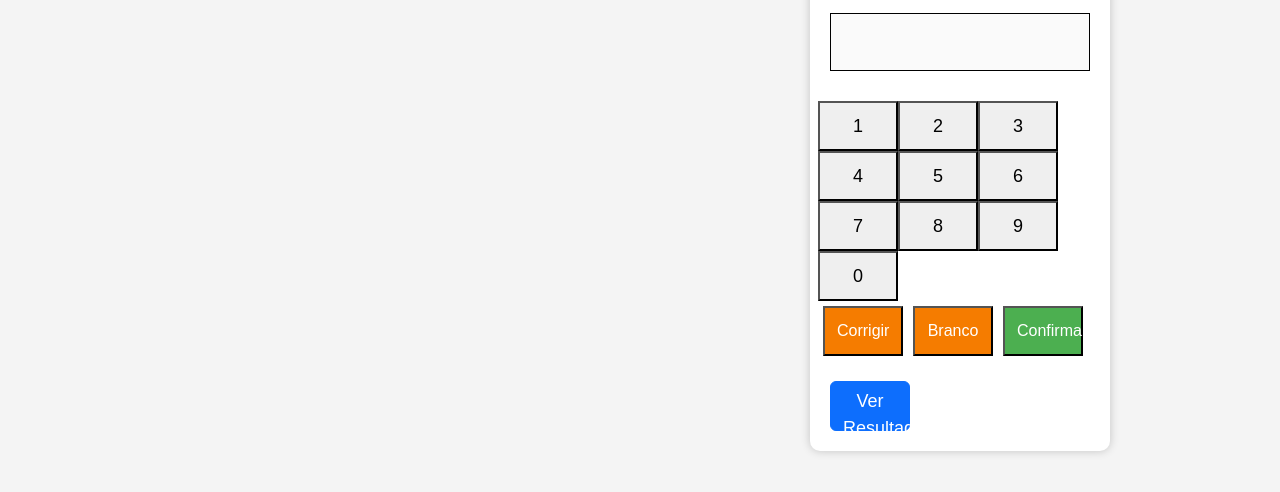
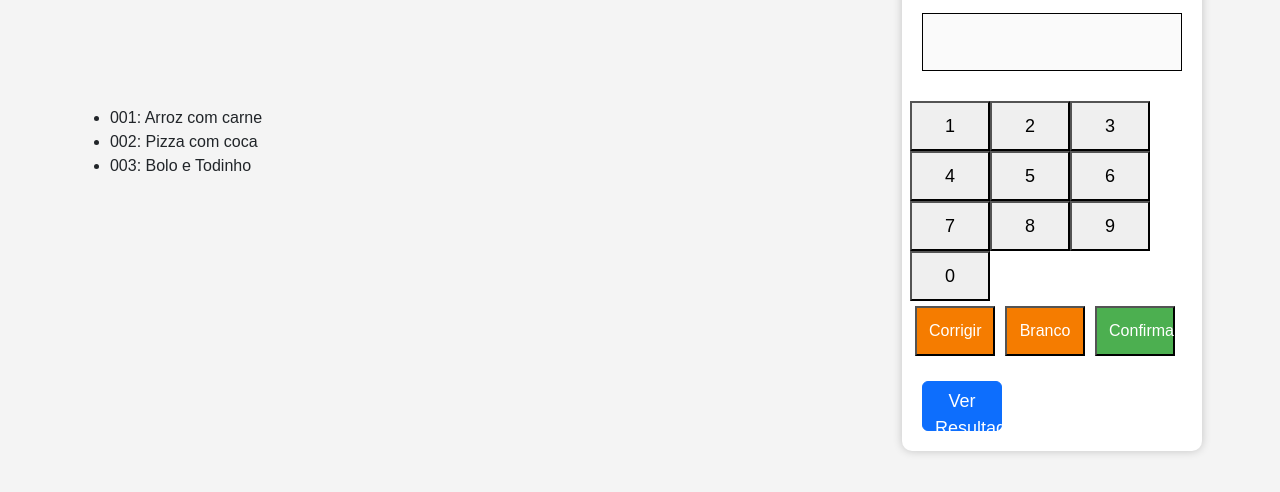
Before and after one commit to grupo001efg/urnaeletronica, a plain HTML site: page index.html in a window 1280 px wide. Shown: the part 250-742 px from the top of the page. Drawn offline with nearby package versions, Linux system fonts and the light colour scheme.

Commit message:
index.004

```diff
--- a/index.html
+++ b/index.html
@@ -8,6 +8,11 @@
     <link rel="stylesheet" href="estilo.css">
 </head>
 <body>
+    <ul id="lista">
+        <li>001: Arroz com carne</li>
+        <li>002: Pizza com coca</li>
+        <li>003: Bolo e Todinho</li>
+    </ul>
 
     <div class="lista-de-jogos col-6 " >
 
```
